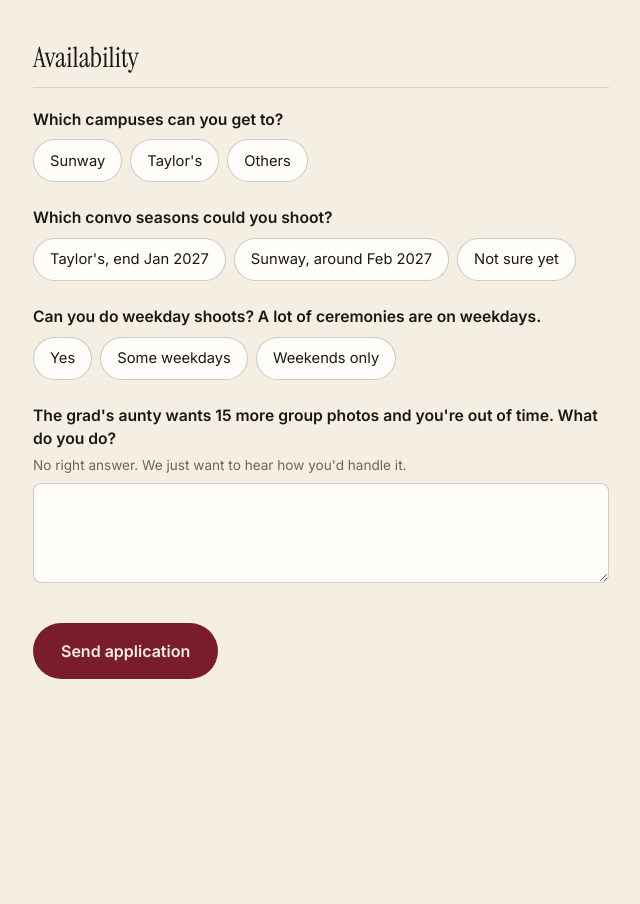
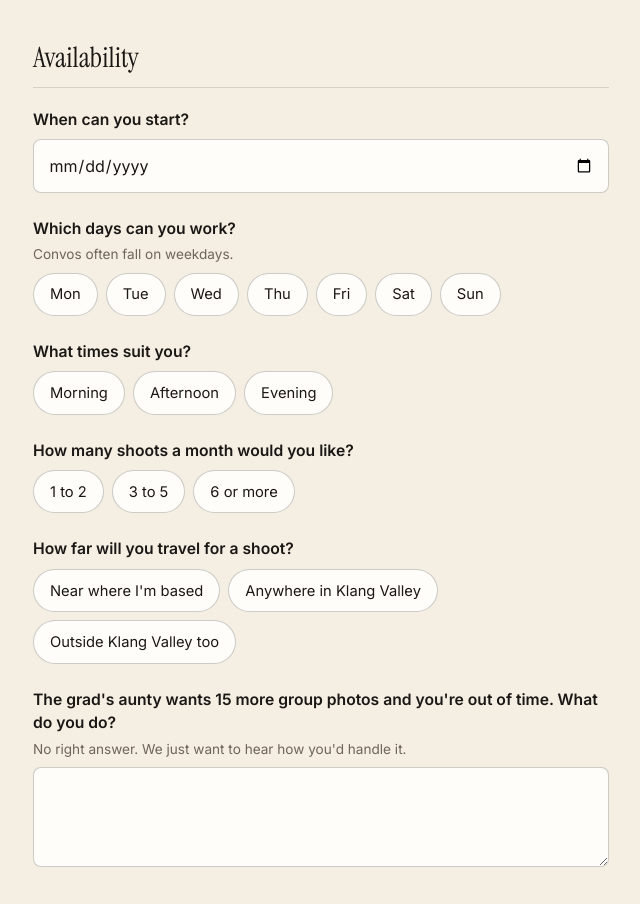
Before and after one commit to konvoclub/konvoclub.github.io, a plain HTML site: page join.html in a window 1280 px wide. Shown: the part 2526-3430 px from the top of the page, without its empty margins (319-959 px from the left). Before the commit the page ends 3245 px from the top, so only its background shows below. Drawn offline with Linux system fonts and the light colour scheme.

Commit message:
Ask photographers for start date, days, times, workload and travel like a job form

```diff
--- a/join.html
+++ b/join.html
@@ -154,28 +154,45 @@
 
       <fieldset>
         <legend>Availability</legend>
-        <div class="field" data-required-group="Campuses">
-          <span>Which campuses can you get to?</span>
+        <label class="field">
+          <span>When can you start?</span>
+          <input type="date" name="Available from" required>
+        </label>
+        <div class="field" data-required-group="Days you can work">
+          <span>Which days can you work?</span>
+          <small>Convos often fall on weekdays.</small>
           <div class="chips">
-            <label><input type="checkbox" name="Campuses" value="Sunway"><span>Sunway</span></label>
-            <label><input type="checkbox" name="Campuses" value="Taylor's"><span>Taylor's</span></label>
-            <label><input type="checkbox" name="Campuses" value="Others"><span>Others</span></label>
+            <label><input type="checkbox" name="Days" value="Mon"><span>Mon</span></label>
+            <label><input type="checkbox" name="Days" value="Tue"><span>Tue</span></label>
+            <label><input type="checkbox" name="Days" value="Wed"><span>Wed</span></label>
+            <label><input type="checkbox" name="Days" value="Thu"><span>Thu</span></label>
+            <label><input type="checkbox" name="Days" value="Fri"><span>Fri</span></label>
+            <label><input type="checkbox" name="Days" value="Sat"><span>Sat</span></label>
+            <label><input type="checkbox" name="Days" value="Sun"><span>Sun</span></label>
           </div>
         </div>
-        <div class="field" data-required-group="Convo seasons">
-          <span>Which convo seasons could you shoot?</span>
+        <div class="field" data-required-group="Times you can work">
+          <span>What times suit you?</span>
           <div class="chips">
-            <label><input type="checkbox" name="Seasons" value="Taylor's, end Jan 2027"><span>Taylor's, end Jan 2027</span></label>
-            <label><input type="checkbox" name="Seasons" value="Sunway, Feb 2027"><span>Sunway, around Feb 2027</span></label>
-            <label><input type="checkbox" name="Seasons" value="Not sure yet"><span>Not sure yet</span></label>
+            <label><input type="checkbox" name="Times" value="Morning"><span>Morning</span></label>
+            <label><input type="checkbox" name="Times" value="Afternoon"><span>Afternoon</span></label>
+            <label><input type="checkbox" name="Times" value="Evening"><span>Evening</span></label>
           </div>
         </div>
         <div class="field">
-          <span>Can you do weekday shoots? A lot of ceremonies are on weekdays.</span>
+          <span>How many shoots a month would you like?</span>
           <div class="chips">
-            <label><input type="radio" name="Weekdays" value="Yes" required><span>Yes</span></label>
-            <label><input type="radio" name="Weekdays" value="Some"><span>Some weekdays</span></label>
-            <label><input type="radio" name="Weekdays" value="Weekends only"><span>Weekends only</span></label>
+            <label><input type="radio" name="Shoots a month" value="1 to 2" required><span>1 to 2</span></label>
+            <label><input type="radio" name="Shoots a month" value="3 to 5"><span>3 to 5</span></label>
+            <label><input type="radio" name="Shoots a month" value="6 or more"><span>6 or more</span></label>
+          </div>
+        </div>
+        <div class="field">
+          <span>How far will you travel for a shoot?</span>
+          <div class="chips">
+            <label><input type="radio" name="Travel" value="Near where I'm based" required><span>Near where I'm based</span></label>
+            <label><input type="radio" name="Travel" value="Anywhere in Klang Valley"><span>Anywhere in Klang Valley</span></label>
+            <label><input type="radio" name="Travel" value="Outside Klang Valley too"><span>Outside Klang Valley too</span></label>
           </div>
         </div>
         <label class="field">
```
